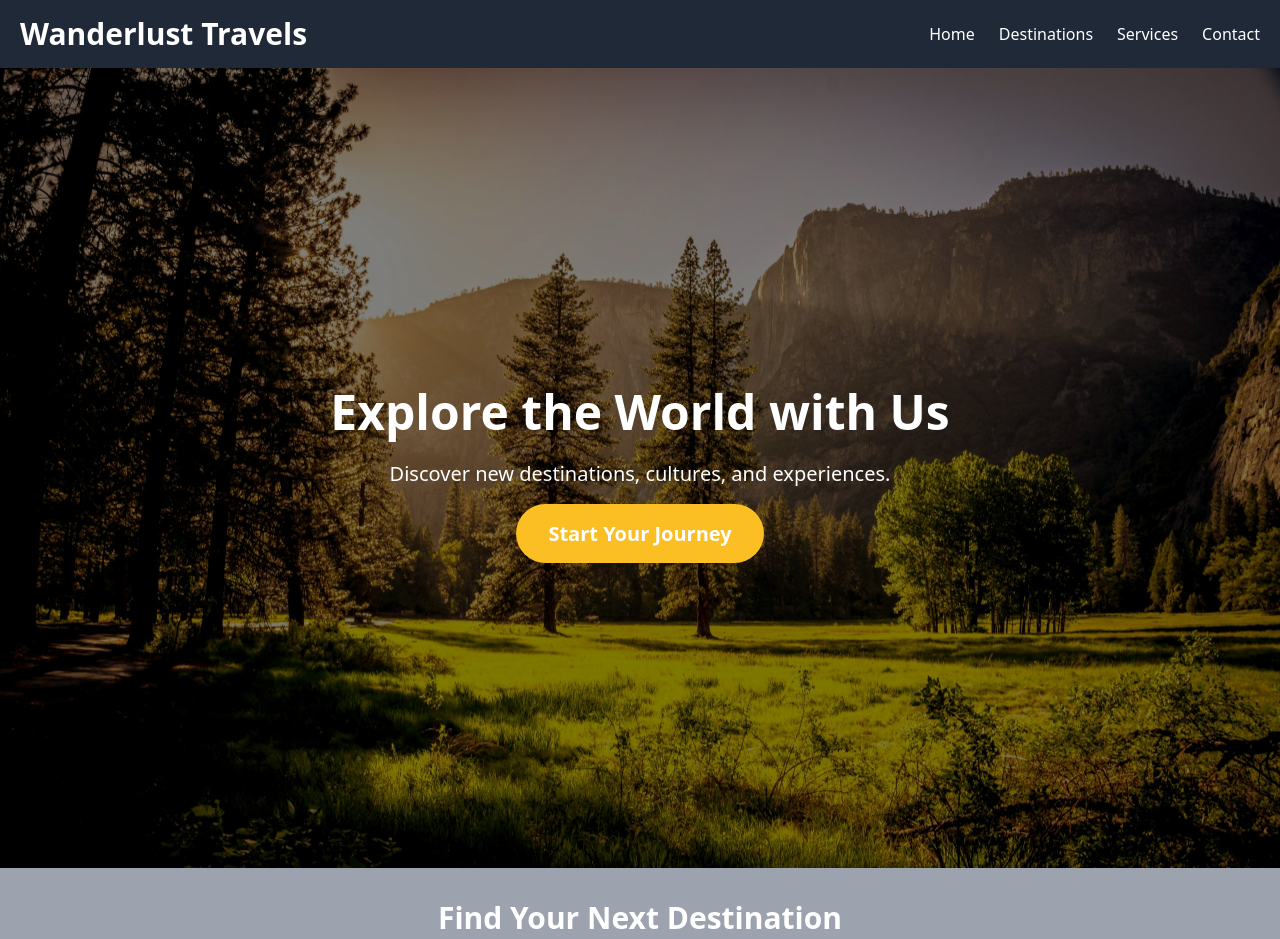
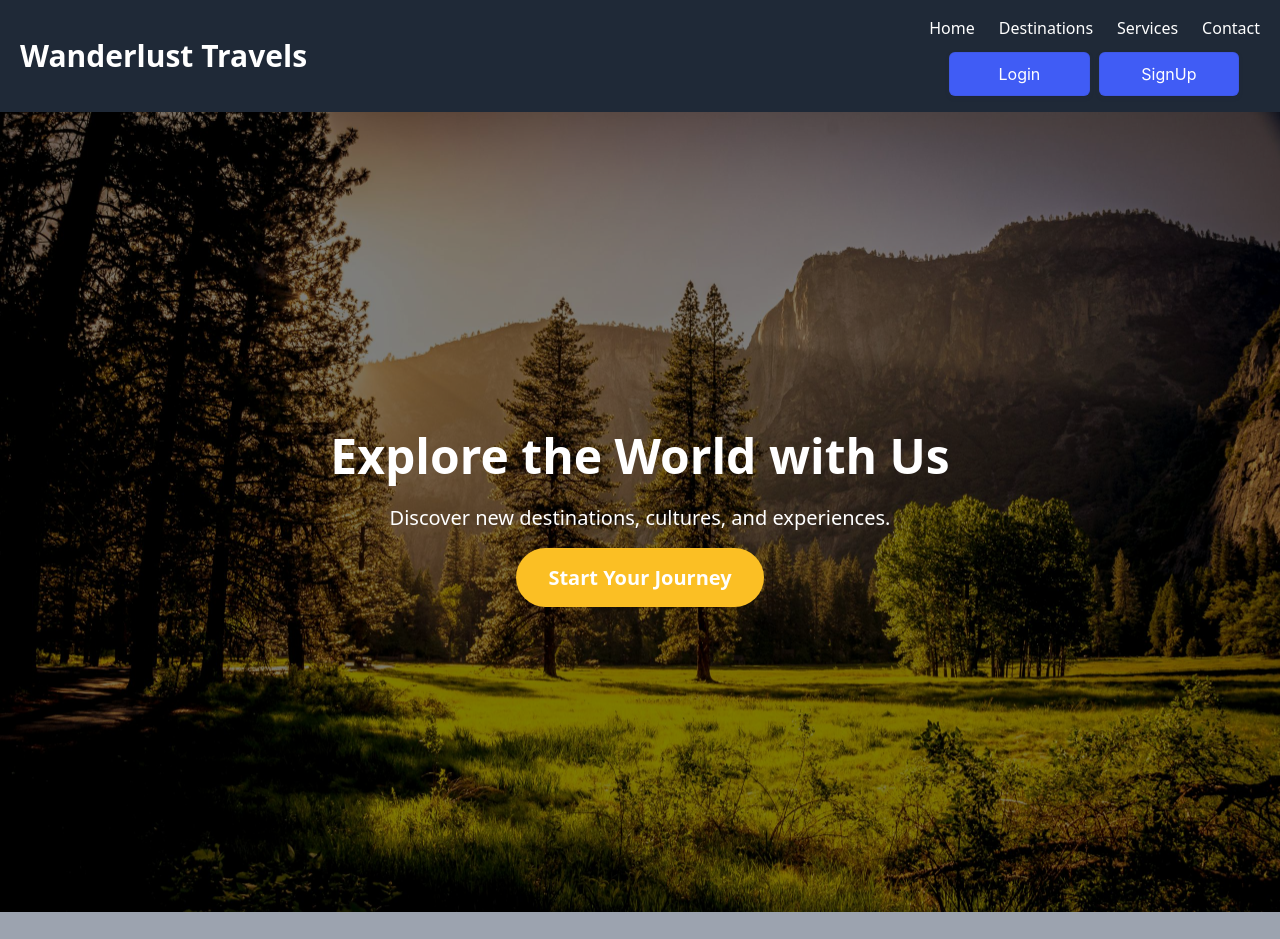
Before and after one commit to DEXER234/Our-Project, a plain HTML site: page index.html in a window 1280 px wide. Shown: the top 939 px of the page. Drawn offline with nearby package versions, Linux system fonts and the light colour scheme; some icons are missing.

Commit message:
Update index.html

```diff
--- a/index.html
+++ b/index.html
@@ -6,6 +6,45 @@
     <title>Travel & Tourism Website</title>
     <link href="https://cdn.jsdelivr.net/npm/tailwindcss@2.2.19/dist/tailwind.min.css" rel="stylesheet">
 </head>
+<style>
+    /* CSS */
+.button-9 {
+  appearance: button;
+  backface-visibility: hidden;
+  background-color: #405cf5;
+  border-radius: 6px;
+  border-width: 0;
+  box-shadow: rgba(50, 50, 93, .1) 0 0 0 1px inset,rgba(50, 50, 93, .1) 0 2px 5px 0,rgba(0, 0, 0, .07) 0 1px 1px 0;
+  box-sizing: border-box;
+  color: #fff;
+  cursor: pointer;
+  font-family: -apple-system,system-ui,"Segoe UI",Roboto,"Helvetica Neue",Ubuntu,sans-serif;
+  font-size: 100%;
+  height: 44px;
+  line-height: 1.15;
+  margin: 12px 0 0;
+  outline: none;
+  overflow: hidden;
+  padding: 0 25px;
+  position: relative;
+  text-align: center;
+  text-transform: none;
+  transform: translateZ(0);
+  transition: all .2s,box-shadow .08s ease-in;
+  user-select: none;
+  -webkit-user-select: none;
+  touch-action: manipulation;
+  width: 40%;
+}
+
+.button-9:disabled {
+  cursor: default;
+}
+
+.button-9:focus {
+  box-shadow: rgba(50, 50, 93, .1) 0 0 0 1px inset, rgba(50, 50, 93, .2) 0 6px 15px 0, rgba(0, 0, 0, .1) 0 2px 2px 0, rgba(50, 151, 211, .3) 0 0 0 4px;
+}
+</style>
 <body class="bg-gray-100 text-gray-800">
     <!-- Header -->
     <header class="bg-gray-800 text-white py-4">
@@ -18,6 +57,9 @@
                     <li><a href="#services" class="hover:text-yellow-400">Services</a></li>
                     <li><a href="#contact" class="hover:text-yellow-400">Contact</a></li>
                 </ul>
+                <!-- HTML !-->
+                <button class="button-9" role="button" style="margin-left: 20px;">Login</button>
+                <button class="button-9" role="button" style="margin-left: 5px;">SignUp</button>
             </nav>
         </div>
     </header>
```
